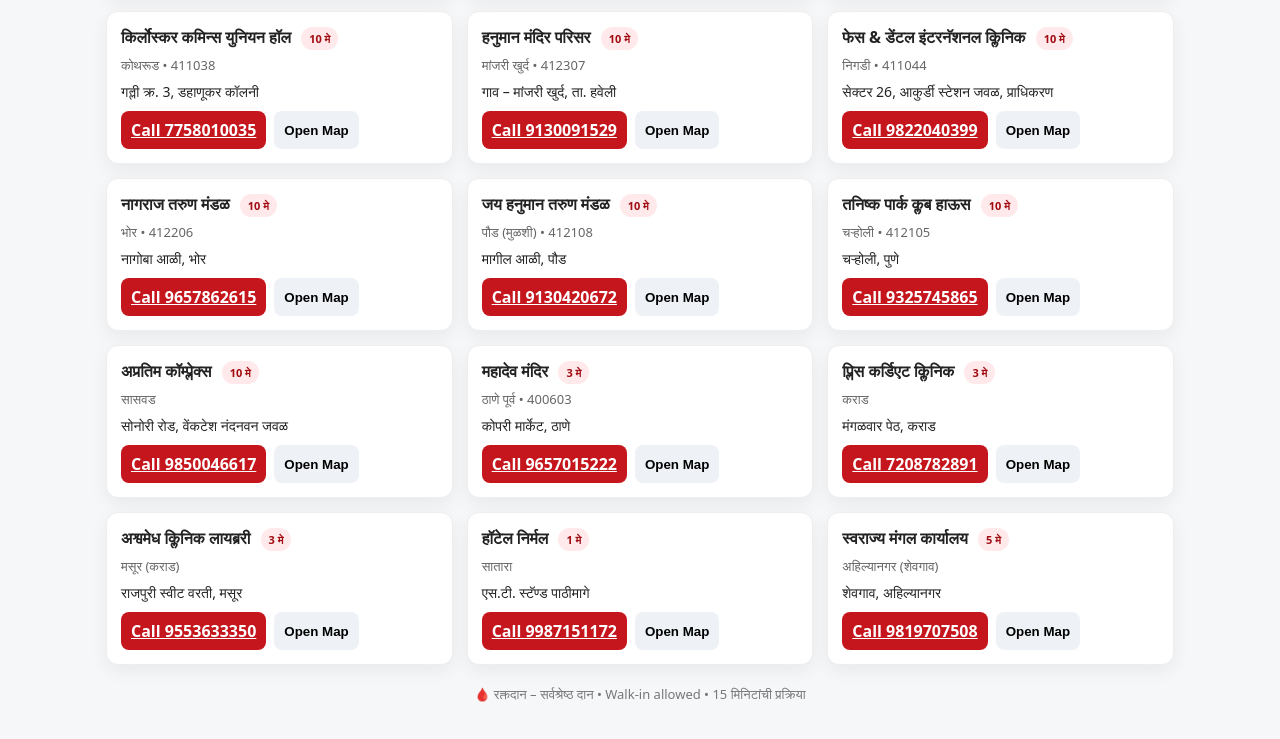
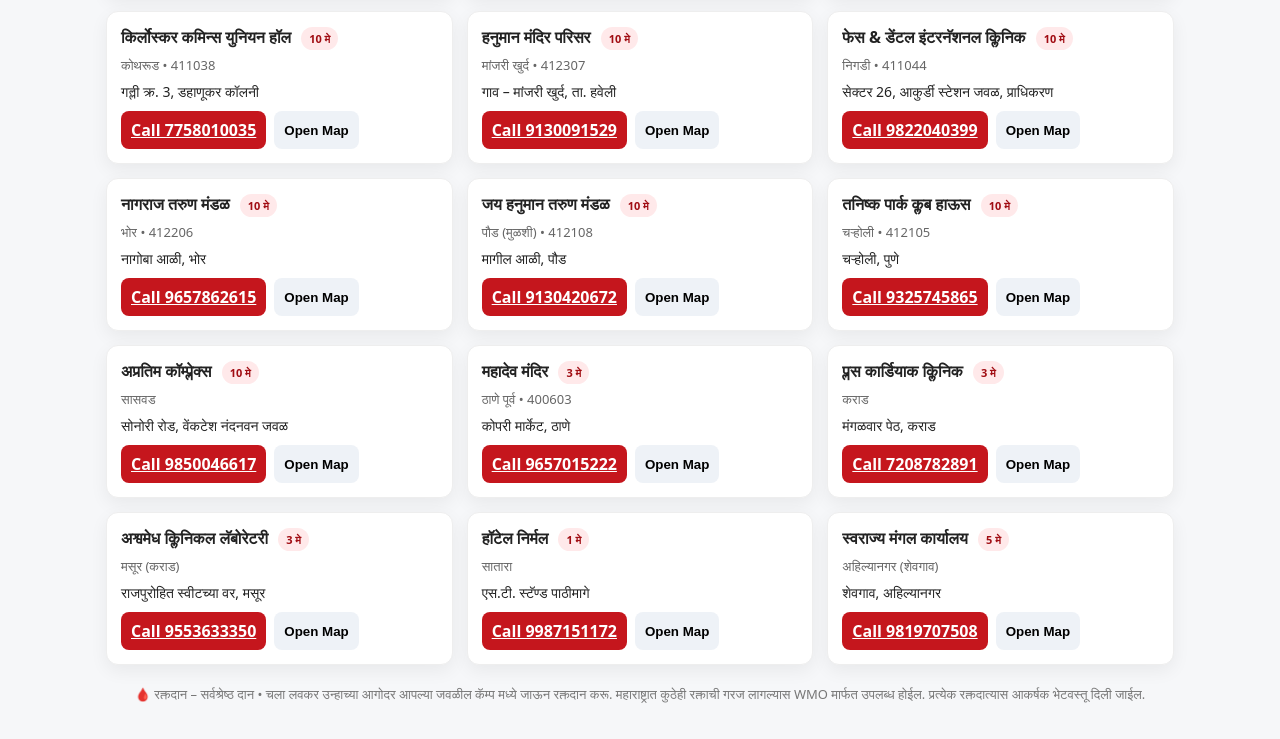
Before and after one commit to worldmarathaorganisation/blood-donation-camp, a plain HTML site: page index.html in a window 1280 px wide. Shown: the part 1227-1966 px from the top of the page. Drawn offline with Linux system fonts and the light colour scheme.

Commit message:
Update index.html

```diff
--- a/index.html
+++ b/index.html
@@ -74,7 +74,9 @@
   <div id="list" class="grid"></div>
 
   <footer>
-    🩸 रक्तदान – सर्वश्रेष्ठ दान • Walk-in allowed • 15 मिनिटांची प्रक्रिया
+    🩸 रक्तदान – सर्वश्रेष्ठ दान • चला लवकर उन्हाच्या आगोदर आपल्या जवळील कॅम्प मध्ये जाऊन रक्तदान करू.
+    महाराष्ट्रात कुठेही रक्ताची गरज लागल्यास WMO मार्फत उपलब्ध होईल.
+    प्रत्येक रक्तदात्यास आकर्षक भेटवस्तू दिली जाईल.
   </footer>
 </div>
 
@@ -126,12 +128,12 @@ const locations = [
    addr:'कोपरी मार्केट, ठाणे',
    contacts:['9657015222'], date:'3 मे'},
 
-  {city:'other', name:'प्लिस कर्डिएट क्लिनिक', area:'कराड', pin:'',
+  {city:'other', name:'प्लस कार्डियाक क्लिनिक', area:'कराड', pin:'',
    addr:'मंगळवार पेठ, कराड',
    contacts:['7208782891'], date:'3 मे'},
 
-  {city:'other', name:'अश्वमेध क्लिनिक लायब्ररी', area:'मसूर (कराड)', pin:'',
-   addr:'राजपुरी स्वीट वरती, मसूर',
+  {city:'other', name:'अश्वमेध क्लिनिकल लॅबोरेटरी', area:'मसूर (कराड)', pin:'',
+   addr:'राजपुरोहित स्वीटच्या वर, मसूर',
    contacts:['9553633350'], date:'3 मे'},
 
   {city:'other', name:'हॉटेल निर्मल', area:'सातारा', pin:'',
```
